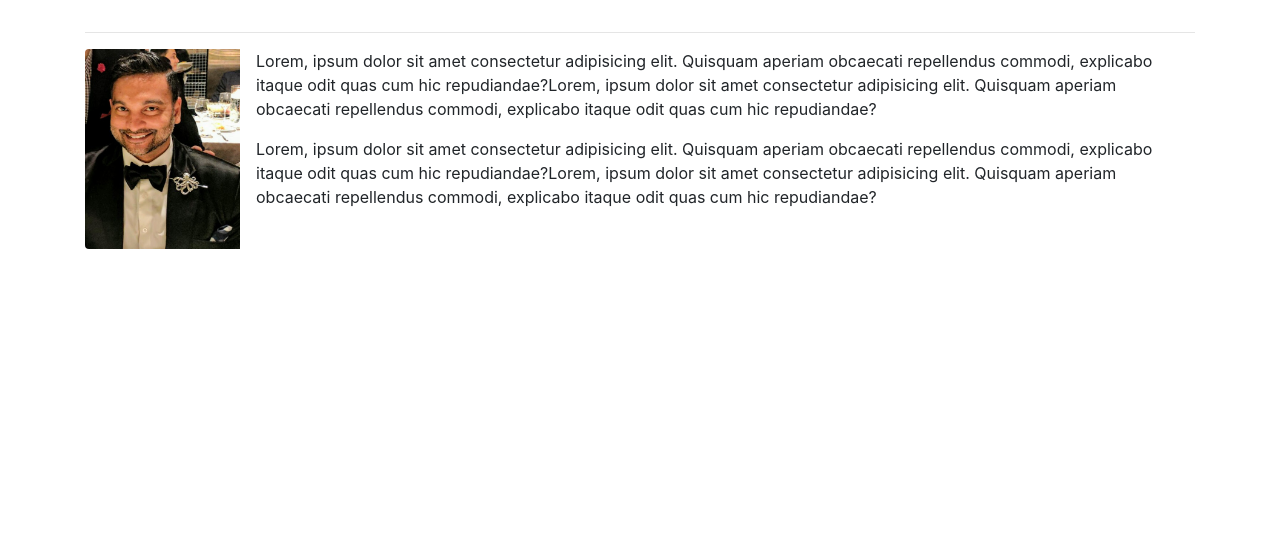
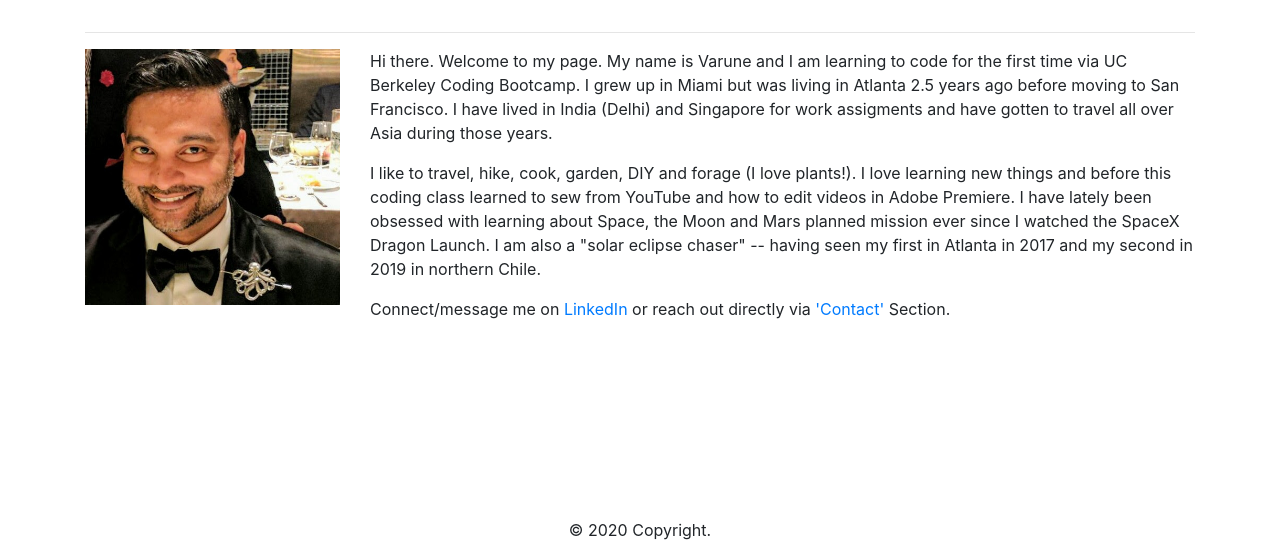
Before and after one commit to vharnarine/Responsive-Portfolio, a plain HTML site: page index.html in a window 1280 px wide. Shown: the part 273-831 px from the top of the page. Before the commit the page ends 800 px from the top, so only its background shows below. Drawn offline with nearby package versions, Linux system fonts and the light colour scheme.

Commit message:
updated formatting - swapped to square profile phot

```diff
--- a/index.html
+++ b/index.html
@@ -45,26 +45,46 @@
 
     <!-- Here is where the image starts -->
     <div class="container">
-        <img src="assets/varune.png" width="171" height="200" class="rounded float-left pr-3" class="img-responsive" alt="responsive image">
+        <div class="row">
+            <div class="col-lg-3 col-md-4 col-sm-4 col-xs-12">
+                <img src="assets/varuneSquare.png" class="img-fluid pull-left mr-1 mb-2" alt="responsive image">
             </div>
-
-    <!-- Here is where the main text starts -->
-    <div class="container">
+            <div class="col-lg-9 col-md-8 col-sm-8 col-xs-12">
                 <section>
                     <p>
-                Lorem, ipsum dolor sit amet consectetur adipisicing elit. Quisquam aperiam obcaecati repellendus commodi,
-                explicabo itaque odit quas cum hic repudiandae?Lorem, ipsum dolor sit amet consectetur adipisicing elit.
-                Quisquam aperiam obcaecati repellendus commodi, explicabo itaque odit quas cum hic repudiandae?
+                        Hi there. Welcome to my page. My name is Varune and I am learning to code for the first time via UC
+                        Berkeley Coding Bootcamp. I grew up in Miami but was living in Atlanta 2.5 years ago before moving to
+                        San Francisco. I have lived in India (Delhi) and Singapore for work assigments and have gotten to
+                        travel all over Asia during those years.
                     </p>
                 </section>
                 <section>
                     <p>
-                Lorem, ipsum dolor sit amet consectetur adipisicing elit. Quisquam aperiam obcaecati repellendus commodi,
-                explicabo itaque odit quas cum hic repudiandae?Lorem, ipsum dolor sit amet consectetur adipisicing elit.
-                Quisquam aperiam obcaecati repellendus commodi, explicabo itaque odit quas cum hic repudiandae?
+                        I like to travel, hike, cook, garden, DIY and forage (I love plants!).
+                        I love learning new things and before this coding class learned to sew from YouTube and how to edit
+                        videos in Adobe Premiere. I have lately been obsessed with learning about Space, the Moon and Mars
+                        planned mission ever since I watched
+                        the SpaceX Dragon Launch. I am also a "solar eclipse chaser" -- having seen my first in Atlanta in
+                        2017 and my second in 2019 in northern Chile.
+                    </p>
+                </section>
+                <section>
+                    <p>
+                        Connect/message me on <a href="www.linkedin.com/in/varune-h-5659467">LinkedIn</a> or reach out
+                        directly via <a href="contact.html">'Contact'</a> Section.
                     </p>
                 </section>
             </div>
+        </div>
+    </div>
+
+ <!-- Footer -->
+<footer class="page-footer font-small">
+    <!-- Copyright -->
+    <div class="footer-copyright text-center py-3">© 2020 Copyright.</div>
+    <!-- Copyright -->
+</footer>
+  <!-- Footer -->
 
     <script src="https://code.jquery.com/jquery-3.2.1.slim.min.js" integrity="sha384-KJ3o2DKtIkvYIK3UENzmM7KCkRr/rE9/Qpg6aAZGJwFDMVNA/GpGFF93hXpG5KkN" crossorigin="anonymous"></script>
     <script src="https://cdnjs.cloudflare.com/ajax/libs/popper.js/1.12.9/umd/popper.min.js" integrity="sha384-ApNbgh9B+Y1QKtv3Rn7W3mgPxhU9K/ScQsAP7hUibX39j7fakFPskvXusvfa0b4Q" crossorigin="anonymous"></script>
--- a/style.css
+++ b/style.css
@@ -2,3 +2,19 @@
     background-image: url(assets/bluegeometric.jpg);
     background-size: cover;
     height: 100%;}
+
+html {
+    position: relative;
+    min-height: 100%;
+    }
+body {
+    margin-bottom: 30px;
+    }
+footer {
+    position: absolute;
+    bottom: 0;
+    text-align: left;
+    width: 100%;
+    height: 25px;
+    background-color: white;
+    }
```
Also changed, not shown: contact.html (+8 -0 lines), portfolio.html (+19 -7 lines), assets/varune.png (deleted), assets/varuneSquare.png (added), 1 other file. Lines whose indentation alone changed are shown as unchanged.
